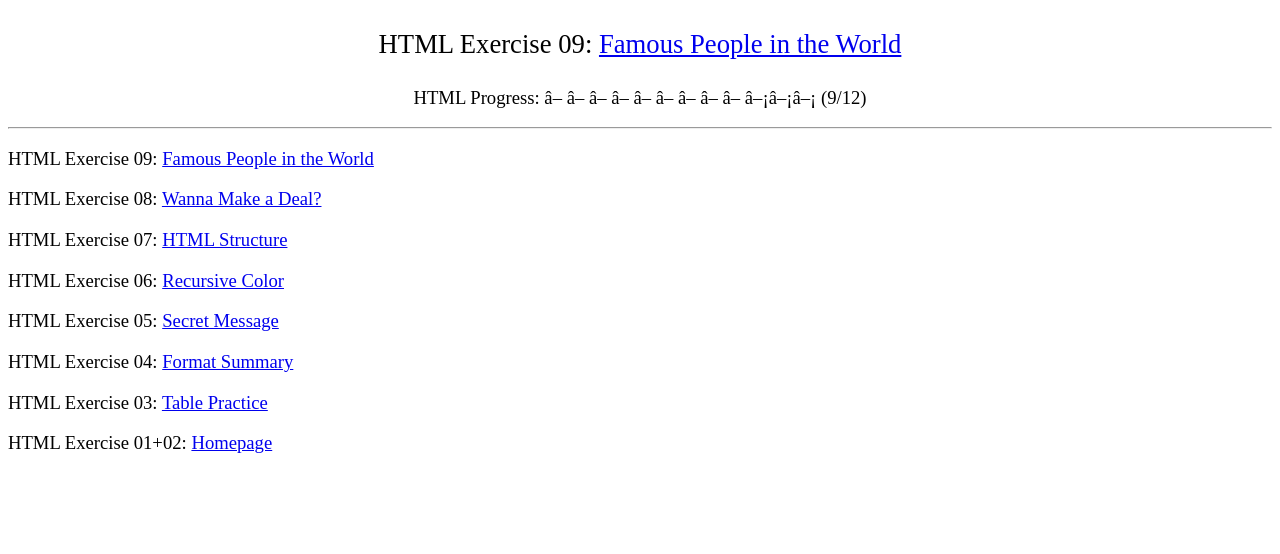
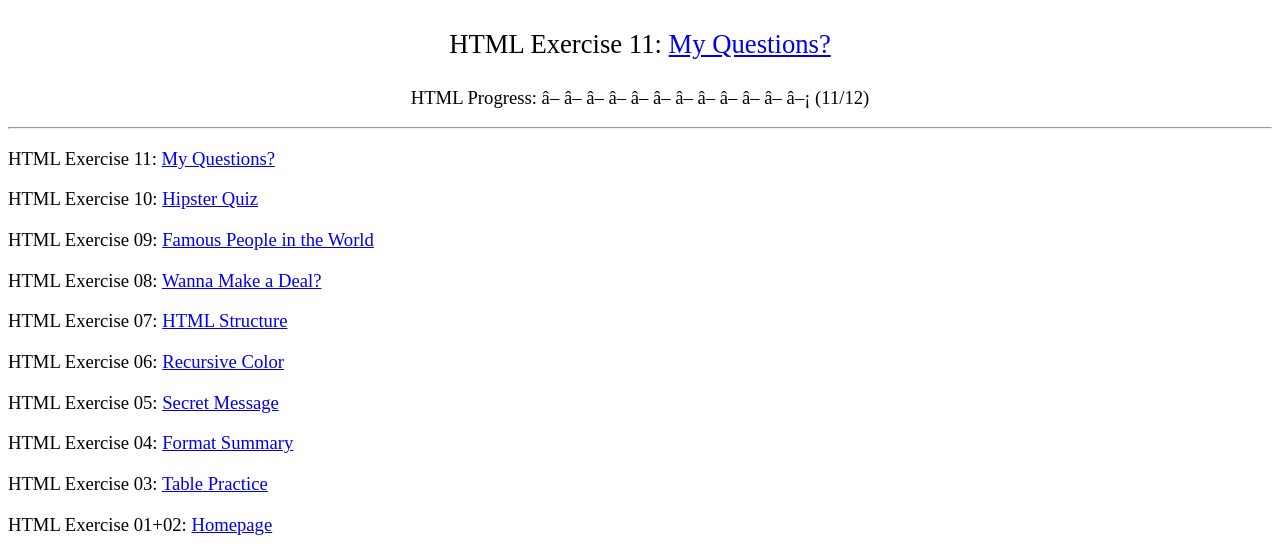
Before and after one commit to ChihHsuanLin/chihhsuanlin.github.io, a plain HTML site: page index.html in a window 1280 px wide. Shown: the part 366-920 px from the top of the page. Before the commit the page ends 839 px from the top, so only its background shows below. Drawn offline with Linux system fonts and the light colour scheme.

Commit message:
add ex11 link to homepage

```diff
--- a/index.html
+++ b/index.html
@@ -25,12 +25,14 @@
     <hr>
     <div style="text-align: center;">
       <p style="color:orange; font-size: 24pt;">The Latest Work</p>
-    <p style="font-size: 20pt;">HTML Exercise 09: <a href="./exercise09/ex09.html">Famous People in the World</a></p>
-    <p style="font-size: 14pt;">HTML Progress: ■■■■■■■■■□□□ (9/12)</p>
+      <p style="font-size: 20pt;">HTML Exercise 11: <a href="./exercise11/ex11.html">My Questions?</a></p>
+      <p style="font-size: 14pt;">HTML Progress: ■■■■■■■■■■■□ (11/12)</p>
     </div>
     <hr>
 
     <div style="font-size: 14pt;">
+      <p>HTML Exercise 11: <a href="./exercise11/ex11.html">My Questions?</a></p>
+      <p>HTML Exercise 10: <a href="./exercise10/ex10.html">Hipster Quiz</a></p>
       <p>HTML Exercise 09: <a href="./exercise09/ex09.html">Famous People in the World</a></p>
       <p>HTML Exercise 08: <a href="./exercise08/ex08.html">Wanna Make a Deal?</a></p>
       <p>HTML Exercise 07: <a href="./exercise07/ex07.html">HTML Structure</a></p>
```
Lines whose indentation alone changed are shown as unchanged.
